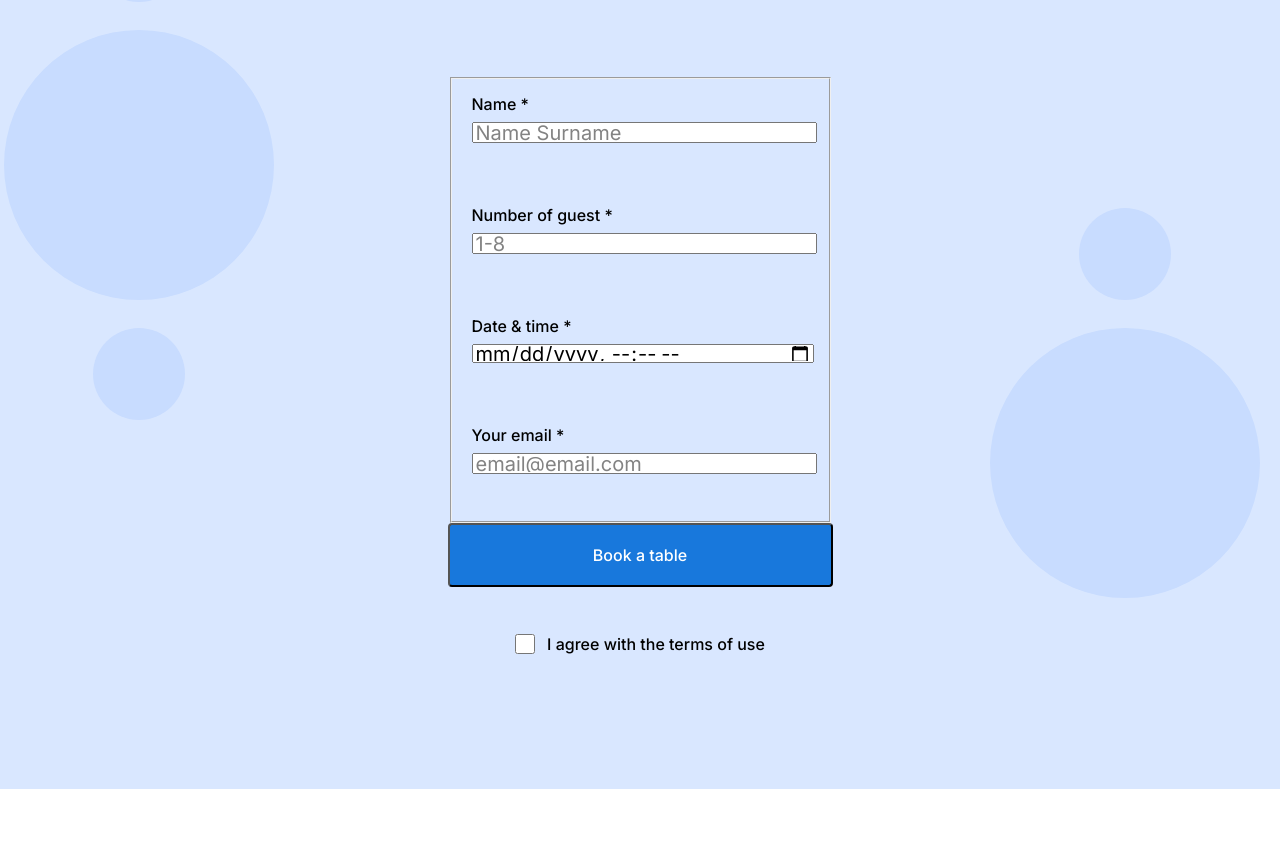
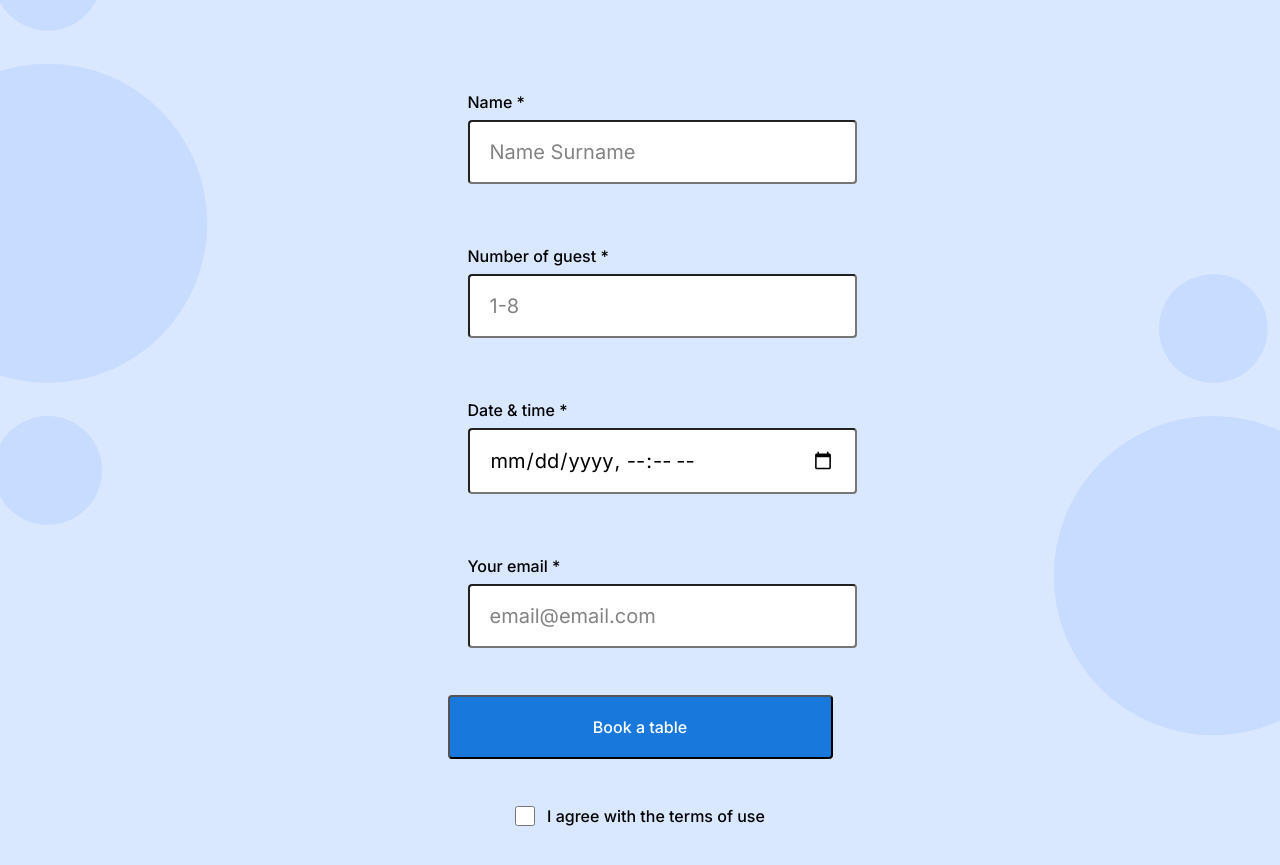
Before and after one commit to ResidentEvilGod/TripleTen-Sprint-2-version-3, a plain HTML site: page index.html in a window 1280 px wide. Shown: the part 1922-2787 px from the top of the page. Drawn offline with Linux system fonts and the light colour scheme.

Commit message:
Finished Sprint 2

```diff
--- a/blocks/form.css
+++ b/blocks/form.css
@@ -3,7 +3,7 @@
 }
 
 .form__fieldset {
-  border:none
+  border: none;
   margin: 0;
   padding: 0;
 }
@@ -32,7 +32,8 @@
   font-size: 20px;
   line-height: 30px;
   color: #000;
-  height: 15px;
+  border-radius: 4px;
+  padding: 15px 20px;
 }
 
 .form__input::placeholder {
```
